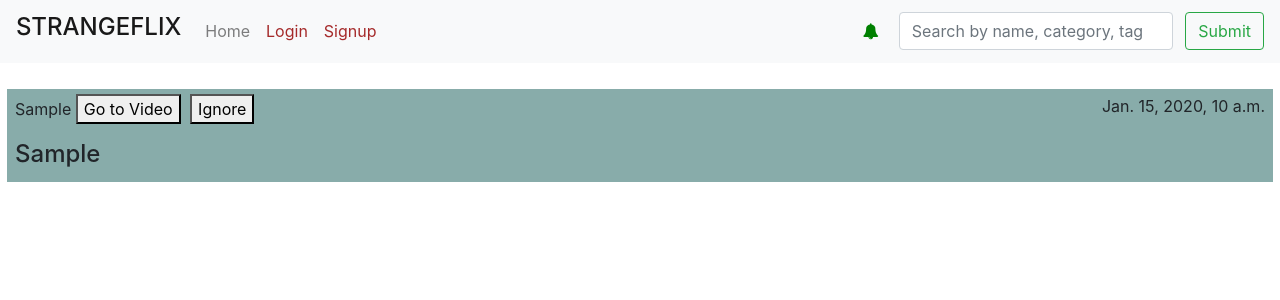
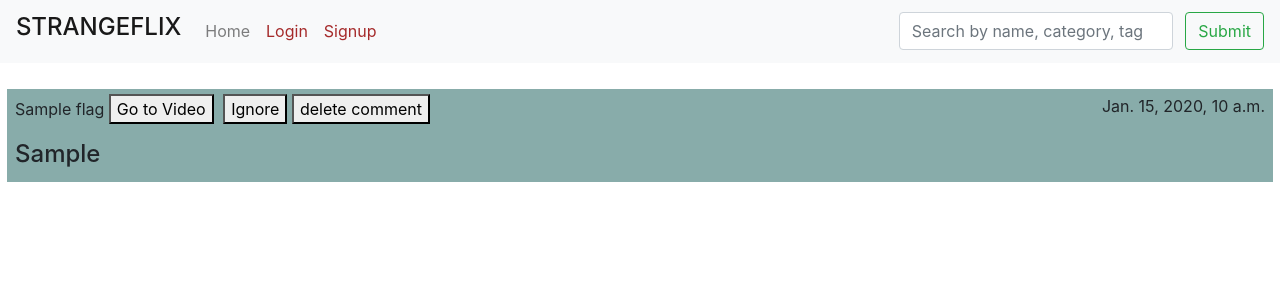
Before and after one commit to NAVAL-KUMAR/strangeflix-new, a Django app: page /notification in a window 1280 px wide. Shown: the top 300 px of the page. Run offline with Django 3.2, Linux system fonts and the light colour scheme; tables that the repository leaves empty hold one stand-in row (values such as "Sample post"); some libraries are stand-ins or nearby versions.

Commit message:
flag-comment added

```diff
--- a/products/models.py
+++ b/products/models.py
@@ -40,7 +40,7 @@ class Like(models.Model):
     video = models.ForeignKey(Video, on_delete=models.CASCADE)
 
 class Favourite(models.Model):
-    favourite = models.BooleanField(default=False)
+    favourite = models.BooleanField(default = False)
     user = models.ForeignKey('auth.User', on_delete=models.CASCADE)
     video = models.ForeignKey(Video, on_delete=models.CASCADE)
 
@@ -61,6 +61,7 @@ class Tag(models.Model):
 class Flag(models.Model):
     video=models.ForeignKey(Video,on_delete=models.CASCADE)
     user=models.ForeignKey('auth.User',on_delete=models.CASCADE)
+    comment = models.ForeignKey(Comment, on_delete=models.CASCADE, blank=True, null=True)
     reason=models.TextField(max_length=100)
     date=models.DateTimeField()
     user_response=models.BooleanField()
--- a/products/static/addComment.js
+++ b/products/static/addComment.js
@@ -15,16 +15,17 @@ jQuery(document).ready(function () {
       console.log(response);
         $('#commment_list').empty();
         for(var key in response.comments){
-            var temp = "<tr><td>"+response.comments[key].user_id+"</td>"+"<td>"+response.comments[key].text+"</td>"+"<td>"+response.comments[key].datetime+"</td>";
-            //{% if user.is_authenticated and user == comment.user %}
-            console.log(response.comments);
-            if(user_id == response.comments[key].user_id){
-            temp = temp + '<td><button id="e'+response.comments[key].id+'" class="btn btn-primary" onclick="openForm(this)"><strong><i class="fa fa-pencil"  style="font-size:20px;" aria-hidden="true"></strong></button></td>';
-            temp = temp + '<td><button id="d'+response.comments[key].id+'"class="btn btn-danger" onclick="delete_comment(this)"><strong><i class="fa fa-trash" style="font-size:20px;" aria-hidden="true"></strong></button></td>';
-            //{% endif %}
-            }
+            var temp = '<div class="card my-2"> <div class="card-header"> <div class="float-left">'+response.comments[key].user_id+'</div> <div class="float-right">';
+                    if(user_id == response.comments[key].user_id){
 
-            temp = temp + '</tr>';
+                     temp = temp + '<button id = "e'+response.comments[key].id+'" class="btn btn-primary mx-1" onclick="openForm(this)"><strong><i class="fa fa-pencil"  style="font-size:20px;" aria-hidden="true"></i></strong></button>';
+                    temp = temp + '<button id = "d'+response.comments[key].id+'"class="btn btn-danger mx-1" onclick="delete_comment(this)"><strong><i class="fa fa-trash" style="font-size:20px;" aria-hidden="true"></i></strong></button>';
+
+                    }
+
+                    temp = temp + '<button id="f'+response.comments[key].id+'"class="btn btn-success" onclick="openForm_flag(this)"><strong><i class="fa fa-flag" style="font-size:20px;" aria-hidden="true"></i></strong></button>';
+                     temp = temp + '</div> </div> <div class="card-body">  <blockquote class="blockquote mb-0"> <p>'+response.comments[key].text+'</p> <footer class="blockquote-footer">'+response.comments[key].date_prety+'</footer>  </blockquote> </div> </div>';
+
 
             $('#commment_list').append(temp);
            // console.log($('#comment_list'));
@@ -100,7 +101,6 @@ jQuery(document).ready(function () {
       success: function (response) {
       console.log(response);
             if(response.fav){
-            alert("Video Added to Favourite");
             document.getElementById('favourite').style.color='red';
             }
             else
@@ -155,17 +155,17 @@ var theVideo = document.getElementById("my_video");
                 console.log(response);
                 $('#commment_list').empty();
                 for(var key in response.comments){
-                    var temp = "<tr><td>"+response.comments[key].user_id+"</td>"+"<td>"+response.comments[key].text+"</td>"+"<td>"+response.comments[key].datetime+"</td>";
-
-                    console.log(response.comments);
+                    var temp = '<div class="card my-2"> <div class="card-header"> <div class="float-left">'+response.comments[key].user_id+'</div> <div class="float-right">';
                     if(user_id == response.comments[key].user_id){
 
-                     temp = temp + '<td><button id="e'+response.comments[key].id+'" class="btn btn-primary" onclick="openForm(this)"><strong><i class="fa fa-pencil"  style="font-size:20px;" aria-hidden="true"></strong></button></td>';
-                    temp = temp + '<td><button id="d'+response.comments[key].id+'"class="btn btn-danger" onclick="delete_comment(this)"><strong><i class="fa fa-trash" style="font-size:20px;" aria-hidden="true"></strong></button></td>';
+                     temp = temp + '<button id = "e'+response.comments[key].id+'" class="btn btn-primary mx-1" onclick="openForm(this)"><strong><i class="fa fa-pencil"  style="font-size:20px;" aria-hidden="true"></i></strong></button>';
+                    temp = temp + '<button id = "d'+response.comments[key].id+'"class="btn btn-danger mx-1" onclick="delete_comment(this)"><strong><i class="fa fa-trash" style="font-size:20px;" aria-hidden="true"></i></strong></button>';
 
                     }
+                    temp = temp + '<button id="f'+response.comments[key].id+'"class="btn btn-success" onclick="openForm_flag(this)"><strong><i class="fa fa-flag" style="font-size:20px;" aria-hidden="true"></i></strong></button>';
 
-                    temp = temp + '</tr>';
+
+                    temp = temp + '</div> </div> <div class="card-body">  <blockquote class="blockquote mb-0"> <p>'+response.comments[key].text+'</p> <footer class="blockquote-footer">'+response.comments[key].date_prety+'</footer>  </blockquote> </div> </div>';
 
                     $('#commment_list').append(temp);
                    // console.log($('#comment_list'));
@@ -195,17 +195,19 @@ var theVideo = document.getElementById("my_video");
                 console.log(response);
                 $('#commment_list').empty();
                 for(var key in response.comments){
-                    var temp = "<tr><td>"+response.comments[key].user_id+"</td>"+"<td>"+response.comments[key].text+"</td>"+"<td>"+response.comments[key].datetime+"</td>";
-                    //{% if user.is_authenticated and user == comment.user %}
-                    console.log(response.comments);
+                   var temp = '<div class="card my-2"> <div class="card-header"> <div class="float-left">'+response.comments[key].user_id+'</div> <div class="float-right">';
                     if(user_id == response.comments[key].user_id){
-                     temp = temp + '<td><button id="e'+response.comments[key].id+'" class="btn btn-primary" onclick="openForm(this)"><strong><i class="fa fa-pencil"  style="font-size:20px;" aria-hidden="true"></strong></button></td>';
-                    temp = temp + '<td><button id="d'+response.comments[key].id+'"class="btn btn-danger" onclick="delete_comment(this)"><strong><i class="fa fa-trash" style="font-size:20px;" aria-hidden="true"></strong></button></td>';
-            //{% endif %}
-               //{% endif %}
+
+                     temp = temp + '<button id = "e'+response.comments[key].id+'" class="btn btn-primary mx-1" onclick="openForm(this)"><strong><i class="fa fa-pencil"  style="font-size:20px;" aria-hidden="true"></i></strong></button>';
+                    temp = temp + '<button id = "d'+response.comments[key].id+'"class="btn btn-danger mx-1" onclick="delete_comment(this)"><strong><i class="fa fa-trash" style="font-size:20px;" aria-hidden="true"></i></strong></button>';
+
                     }
 
-                    temp = temp + '</tr>';
+                    temp = temp + '<button id="f'+response.comments[key].id+'"class="btn btn-success" onclick="openForm_flag(this)"><strong><i class="fa fa-flag" style="font-size:20px;" aria-hidden="true"></i></strong></button>';
+
+
+                    temp = temp + '</div> </div> <div class="card-body">  <blockquote class="blockquote mb-0"> <p>'+response.comments[key].text+'</p> <footer class="blockquote-footer">'+response.comments[key].date_prety+'</footer>  </blockquote> </div> </div>';
+
 
                     $('#commment_list').append(temp);
                    // console.log($('#comment_list'));
@@ -222,6 +224,39 @@ var theVideo = document.getElementById("my_video");
     function closeForm() {
     document.getElementById("popupForm").style.display = "none";
     }
+
+    function closeForm_flag() {
+    document.getElementById("popupForm_flag").style.display = "none";
+    }
+
+
+    function openForm_flag(id) {
+        document.getElementById("popupForm_flag").style.display = "block";
+
+
+        $(document).ready(function () {
+            $("#send").click(function () {
+                var txt = $("#send_reason").val();
+
+                $.ajax({
+              type: "GET",
+              url: "/add_comment_flag",
+              data: {
+                    video_id : $('#video_id').val(),
+                    comment_id : parseInt(id.id.substring(1)),
+                    text : txt
+              },
+              success: function (response) {
+
+                document.getElementById("popupForm_flag").style.display = "none";
+            }
+            });
+            return false;
+            });
+        });
+
+  }
+
 
     function ignore_v(id){
 
@@ -243,12 +278,15 @@ if (response.flg[key].user_response)
     temp = temp + 'style = "background-color: rgba(18,90,87,0.5);margin-left: 5px;margin-right: 5px; padding: 5px 8px;"';
 else
     temp = temp + 'style = "background-color: rgba(90,255,101,0.5);margin-left: 5px;margin-right: 5px;padding: 5px 8px;"';
-temp = temp + '>'+response.flg[key].name+' <button id = "'+response.flg[key].id+'" onclick = "ignore_goto_video(this)" style = "margin-left: 5px;" > Go To Video </button ><button id = "'+response.flg[key].id+'" onclick = "ignore_v(this)" style = "margin-left: 5px;" > Ignore </button > <span style = "float: right;"> '+response.flg[key].date+' </span > </P > <h4 > '+response.flg[key].reason+' </h4 > </div > <div style="background-color: white;height: 10px;"></div>';
+temp = temp + '><P>'+response.flg[key].name+' <button id = "'+response.flg[key].id+'" onclick = "ignore_goto_video(this)" style = "margin-left: 5px;" > Go To Video </button ><button id = "'+response.flg[key].id+'" onclick = "ignore_v(this)" style = "margin-left: 5px;" > Ignore </button >';
+ if(typeof response.flg[key].comment!= 'undefined')
+  temp = temp + '<button id="d'+response.flg[key].id+'"onclick="delete_comm(this)"  style="cursor: pointer;" >delete comment</button>';
+
+temp = temp + '<span style = "float: right;"> '+response.flg[key].date+' </span > </P > <h4 > '+response.flg[key].reason+' </h4 > </div > <div style="background-color: white;height: 10px;"></div>';
 
 
 
         }
-        console.log(temp);
         document.getElementById('notf').innerHTML = temp;
 
 
@@ -290,3 +328,19 @@ temp = temp + '>'+response.flg[key].name+' <button id = "'+response.flg[key].id+
     });
     },1000);
 });
+
+function delete_comm(id){
+    $.ajax({
+       type: "GET",
+              url: "/delete_comm",
+              data: {
+
+                    notf_id : parseInt(id.id.substring(1))
+
+              },
+              success: function(response){
+
+                 alert("comment deleted sucessfully");
+              }
+    });
+  }
--- a/products/templates/products/notification.html
+++ b/products/templates/products/notification.html
@@ -16,11 +16,14 @@ style="background-color: rgba(18,90,87,0.5);margin-left: 5px;margin-right: 5px;
 style="background-color: rgba(90,255,101,0.5);margin-left: 5px;margin-right: 5px;padding: 5px 8px;"
  >
 
-<P>{{notf.user.first_name}}
+<P>{{notf.name}}
 
 
 	<button id="c{{notf.id}}" onclick="ignore_goto_video(this)" style="cursor: pointer;" >Go to Video</button>
 	<button  id="{{notf.id}}" onclick="ignore_v(this)" style="margin-left: 5px;">Ignore</button>
+{% if notf.comment %}
+    <button id="d{{notf.id}}" onclick="delete_comm(this)"  style="cursor: pointer;" >delete comment</button>
+    {%endif%}
 
 <span style="float: right;">{{notf.date}}</span></P>
 
--- a/products/templates/products/parent.html
+++ b/products/templates/products/parent.html
@@ -23,7 +23,7 @@
 
 
   </head>
-  <body>
+  <body style="background-color:white;">
     <header>
 
         <nav class="navbar navbar-expand-lg navbar-light bg-light">
@@ -77,8 +77,9 @@
 
     </ul>
 
+       {%if user.is_staff%}
       <a href="{% url 'notification' %}"><i class="fa fa-bell" aria-hidden="true" style="color: green; margin-right: 20px;cursor: pointer;"></i></a>
-
+      {% endif%}
 
     <div class="form-inline my-2 my-lg-0" >
 
--- a/products/views.py
+++ b/products/views.py
@@ -288,7 +288,11 @@ def edit_comment(request):
         comment.text = text
         comment.save()
         comments = Comment.objects.filter(video_id=video_id).order_by('-datetime')
-        return JsonResponse({'comments': list(comments.values())})
+        sol = False
+        if request.user.is_staff:
+            sol = True
+
+        return JsonResponse({'comments': list(comments.values()), 'sol': sol})
 
 
 
@@ -473,3 +477,29 @@ def save_video_time(request):
         history.duration_time = end
         history.save()
         return JsonResponse({'TEXT':"sAVED"})
+
+def add_comment_flag(request):
+    if request.method == 'GET':
+        comment_id = request.GET.get('comment_id',False)
+        video_id = request.GET.get('video_id', False)
+        text = request.GET.get('text', False)
+        flag=Flag()
+        flag.video=Video.objects.get(id=video_id)
+        comment = Comment.objects.get(pk = comment_id)
+        flag.comment=comment
+        flag.user=request.user
+        flag.reason=text
+        flag.date=timezone.datetime.now()
+        flag.user_response=False
+        flag.name=request.user.first_name
+        flag.save()
+        return JsonResponse({})
+
+def delete_comm(request):
+    if request.method == 'GET':
+        flag_id = request.GET.get('notf_id',False)
+        flag=Flag.objects.get(id=flag_id)
+        flag.user_response=True
+        comment=flag.comment
+        comment.delete()
+        return JsonResponse({})
--- a/strangeflix/urls.py
+++ b/strangeflix/urls.py
@@ -25,6 +25,8 @@ urlpatterns = [
     path('edit_comment',views.edit_comment),
     path('comment_list',views.comment_list),
     path('liked', views.liked),
+    path('add_comment_flag',views.add_comment_flag),
+    path('delete_comm',views.delete_comm),
     path('disliked', views.disliked),
     path('save_video_time', views.save_video_time),
     path('favourite', views.favourite),
```
Also changed, not shown: products/templates/products/index.html (+9 -8 lines), products/templates/products/search.html (+9 -8 lines), products/templates/products/video.html (+114 -58 lines), products/migrations/0003_flag_comment.py (added).
